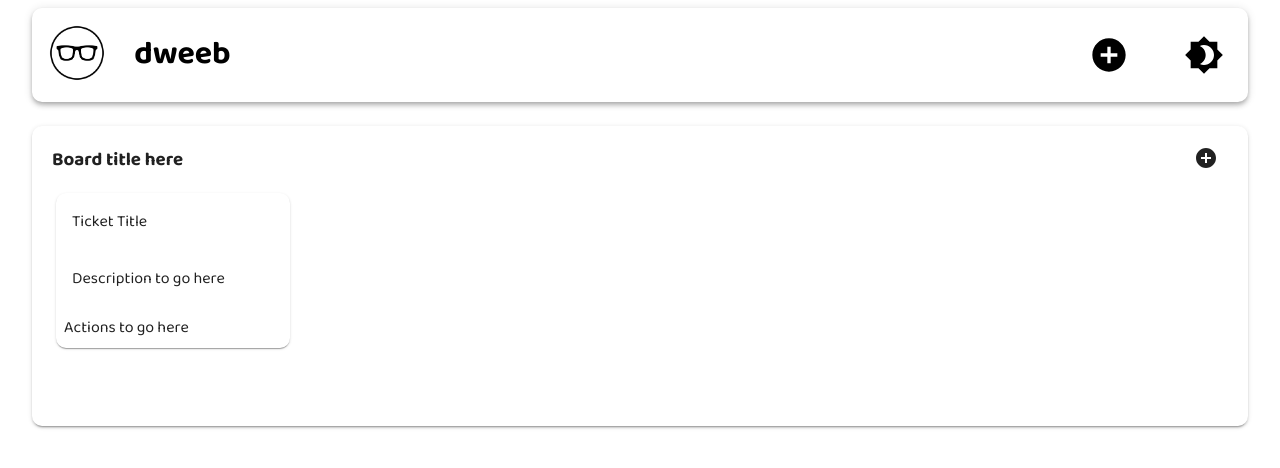
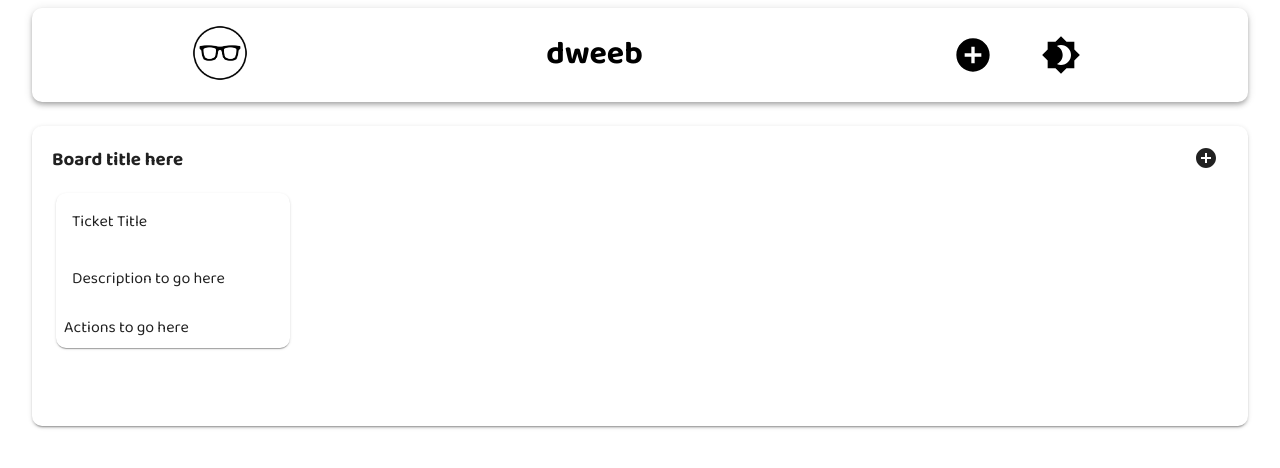
Before and after one commit to seanmadondo/soundjam, a React (Create React App) app: page / in a window 1280 px wide. Shown: the top 468 px of the page. Built offline with nearby package versions, Linux system fonts and the light colour scheme.

Commit message:
css updates

```diff
--- /dev/null
+++ b/src/components/BoardGrid/index.tsx
@@ -0,0 +1,3 @@
+export const BoardGrid = () => {
+  return;
+};
--- a/src/components/NavigationBar/index.tsx
+++ b/src/components/NavigationBar/index.tsx
@@ -19,7 +19,7 @@ export const NavigationBar = (): JSX.Element => {
           display: "flex",
           flexDirection: "row",
           alignItems: "center",
-          justifyContent: "space-between",
+          justifyContent: "space-around",
         }}
       >
         <div
@@ -41,11 +41,18 @@ export const NavigationBar = (): JSX.Element => {
             alt="logo"
           />
         </div>
-        <div css={{ marginLeft: "20px" }}>
+        <div css={{ paddingLeft: "10px" }}>
           <h1 css={{ fontFamily: "'Baloo 2', cursive" }}>dweeb</h1>
         </div>
 
-        <Toolbar css={{ marginLeft: "68%" }}>
+        <div
+          css={{
+            display: "flex",
+            alignItems: "center",
+            justifyContent: "flex-end",
+          }}
+        >
+          <Toolbar>
             <AddCircleIcon
               css={css({
                 fontSize: "40px !important",
@@ -68,6 +75,7 @@ export const NavigationBar = (): JSX.Element => {
             />
           </Toolbar>
         </div>
+      </div>
     </AppBar>
   );
 };
```
Lines whose indentation alone changed are shown as unchanged.
